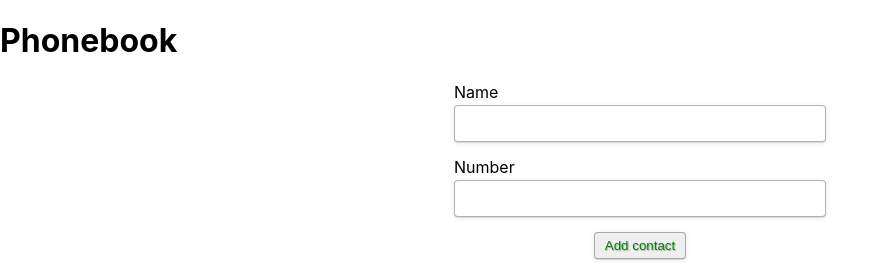
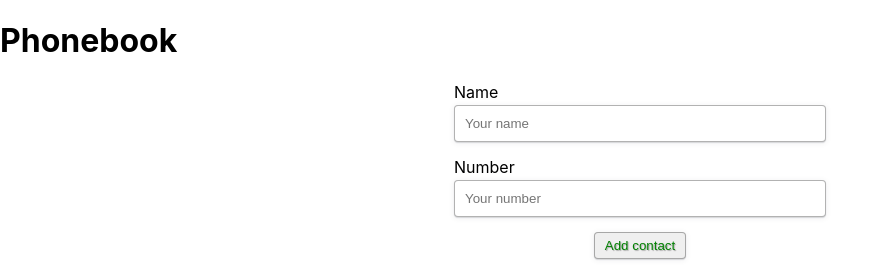
Before and after one commit to ViktoriaTorianik/goit-react-hw-02-phonebook, a React (Create React App) app: page / in a window 1280 px wide. Shown: the top 267 px of the page, without its empty margins (0-889 px from the left). Built offline with nearby package versions, Linux system fonts and the light colour scheme.

Commit message:
add contact
додається в масив, але не відмальовується на сторінці

```diff
--- a/src/components/App.jsx
+++ b/src/components/App.jsx
@@ -6,13 +6,14 @@ import Form from './Form/Form';
 import Filter from './Filter/Filter';
 import Contacts from './Contact/Contact';
 import initialContacts from './contactes.json';
+
 class App extends Component {
   state = {
     contacts: initialContacts,
     filter: '',
   };
 
-  addContact = data => {
+  addContact = ({ name, number }) => {
     const contact = {
       id: shortid.generate(),
       name: '',
@@ -21,11 +22,6 @@ class App extends Component {
     this.setState(prevState => ({
       contacts: [contact, ...prevState.contacts],
     }));
-    console.log(data);
-  };
-
-  formSubmitHendler = data => {
-    console.log(data);
   };
 
   deleteContact = contactId => {
@@ -48,10 +44,7 @@ class App extends Component {
       <div>
         <div>
           <h1>Phonebook</h1>
-          <Form
-            onSubmit={this.formSubmitHendler}
-            addContact={this.addContact}
-          />
+          <Form onSubmit={this.addContact} />
         </div>
         <div>
           <h2>Contacts</h2>
--- a/src/components/Form/Form.jsx
+++ b/src/components/Form/Form.jsx
@@ -20,11 +20,12 @@ class Form extends Component {
   render() {
     const { name, number } = this.state;
     return (
-      <FormEl action="" onSubmit={this.handlSubmit}>
+      <FormEl onSubmit={this.handlSubmit}>
         <label htmlFor="">
           <Span>Name</Span>
           <Input
             type="text"
+            placeholder="Your name"
             name="name"
             value={name}
             onChange={this.handlInputChange}
@@ -37,6 +38,7 @@ class Form extends Component {
           <Span>Number</Span>
           <Input
             type="tel"
+            placeholder="Your number"
             name="number"
             value={number}
             onChange={this.handlInputChange}
```
